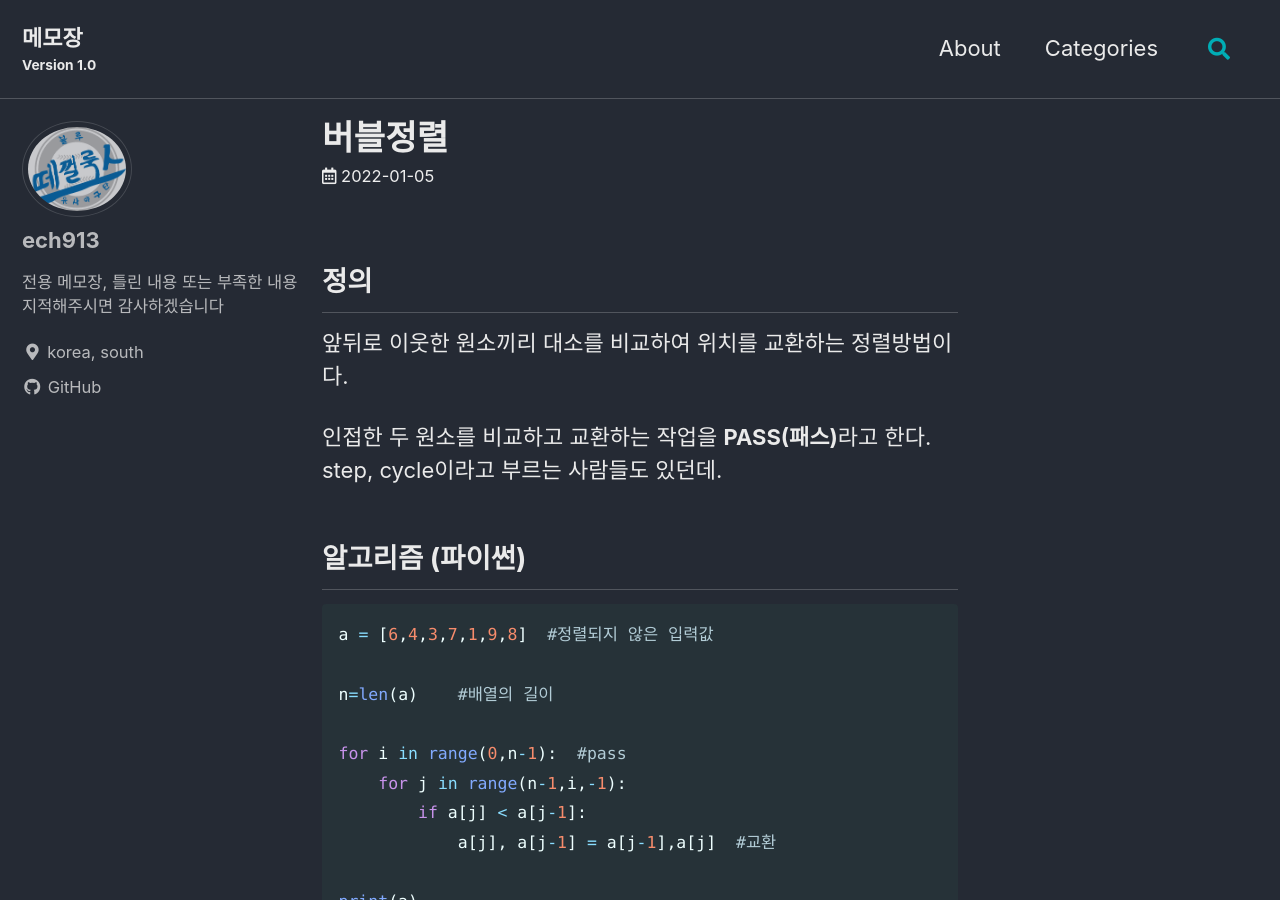
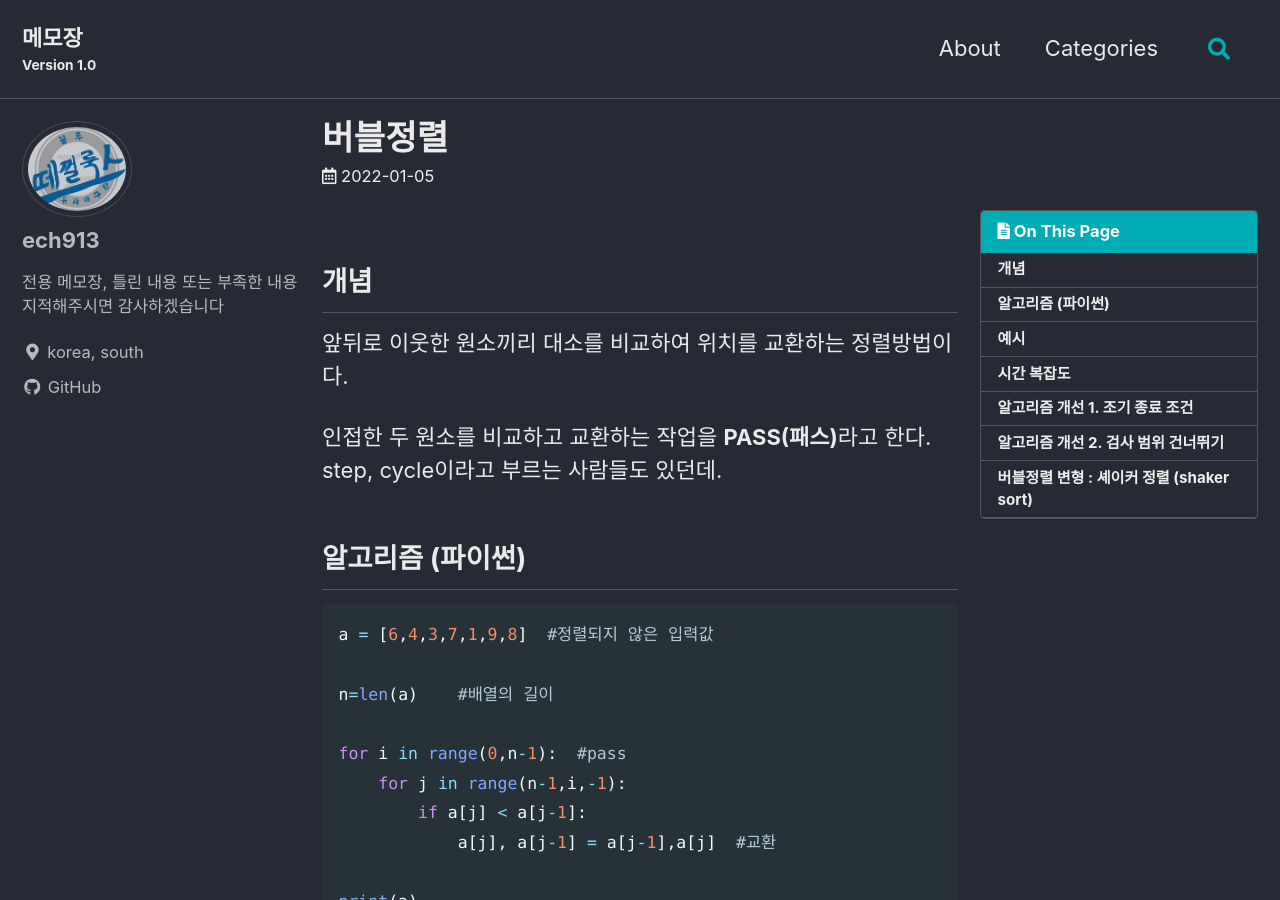
Before and after one commit to chanheelee913/chanheelee913.github.io, a Jekyll site: the page built from _posts/DataStructure/2022-01-05-bubblesort.md, in a window 1280 px wide and 900 px high. Built offline with Jekyll 4.4.1, drawn with Linux system fonts in a browser that asks for light colours; cached includes are drawn as plain includes; comment, search, counter and statistics services are not loaded; part of the change alters nothing that is shown.

Commit message:
Create 2022-01-07-selectionsort.md

```diff
--- a/_config.yml
+++ b/_config.yml
@@ -291,6 +291,7 @@ defaults:
       share: false
       related: false
       show_date: true
-
+      toc: true
+      toc_sticky: true
 date_format: "%Y-%m-%d"
 future: true
--- a/_posts/DataStructure/2022-01-05-bubblesort.md
+++ b/_posts/DataStructure/2022-01-05-bubblesort.md
@@ -2,9 +2,10 @@
 title: 버블정렬
 excerpt: Doit 자료구조와 알고리즘 입문_6장
 category: Data_Structure
+last_modified_at: 2022-01-07
 ---
 
-## 정의
+## 개념
 
 앞뒤로 이웃한 원소끼리 대소를 비교하여 위치를 교환하는 정렬방법이다.
 
--- /dev/null
+++ b/_posts/DataStructure/2022-01-07-selectionsort.md
@@ -0,0 +1,37 @@
+---
+title: 단순 선택 정렬
+excerpt: Doit 자료구조와 알고리즘 입문_6장
+category: Data_Structure
+---
+
+## 개념
+
+정렬되지 않은 부분에서 가장 작은 원소를 선택해 알맞은 위치로 이동시키는 정렬 방법.
+
+## 알고리즘 (파이썬)
+
+~~~python
+a = [6, 3, 2, 1, 4, 8, 9]
+
+n = len(a)  #배열 길이
+
+for i in range(n-1):
+    min = i #가장 작은 원소값을 가진 인덱스를 저장하는 부분. 처음에는 정렬되지 않은 부분의 가장 앞 인덱스를 저장한다
+    for j in range(i+1, n): #정렬되지 않은 부분의 두번째부터 배열 끝까지
+        if a[j] < a[min]:   #어떤 원소값이 가장 처음 인덱스의 원소값보다 작으면
+            min = j #가장 작은 값 인덱스를 수정함
+    a[i], a[min] = a[min], a[j] #가장 작은 값 검색을 끝냈으면 위치 교환한다
+~~~
+
+프로그램 추적
+![선택정렬이미지](/assets/images/pages/2022-01-07-selection/selection.jpg)
+
+## 시간복잡도
+
+선택정렬의 시간복잡도는 **O(n^2)**이다.
+
+## 불안정한 정렬
+
+원소의 위치가 서로 뒤바뀔 가능성이 있어, 불안정한 졍렬에 속한다.
+
+* 동일한 값들이 정렬 후 입력 시의 순서와 같지 않은 경우 불안정한 정렬이다.
```
Also changed, not shown: assets/images/pages/2022-01-07-selection/selection.jpg (added).
